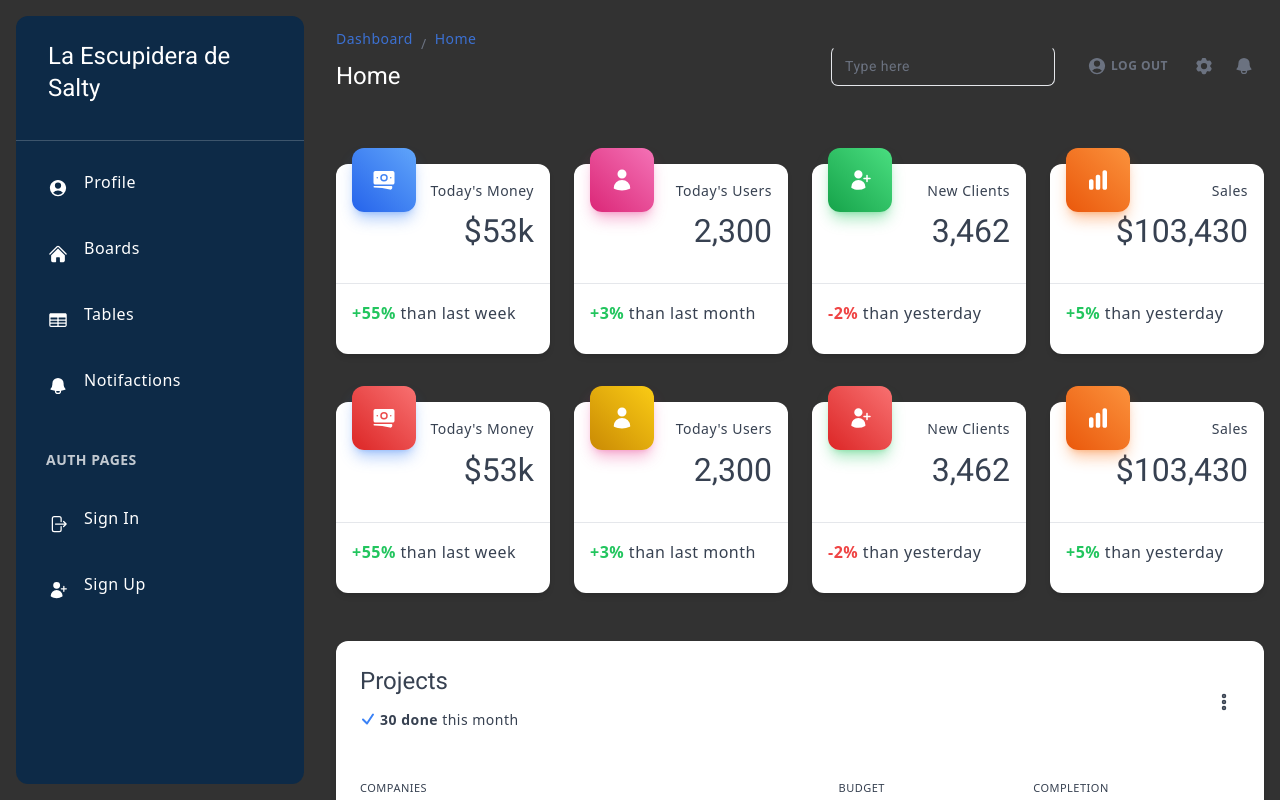
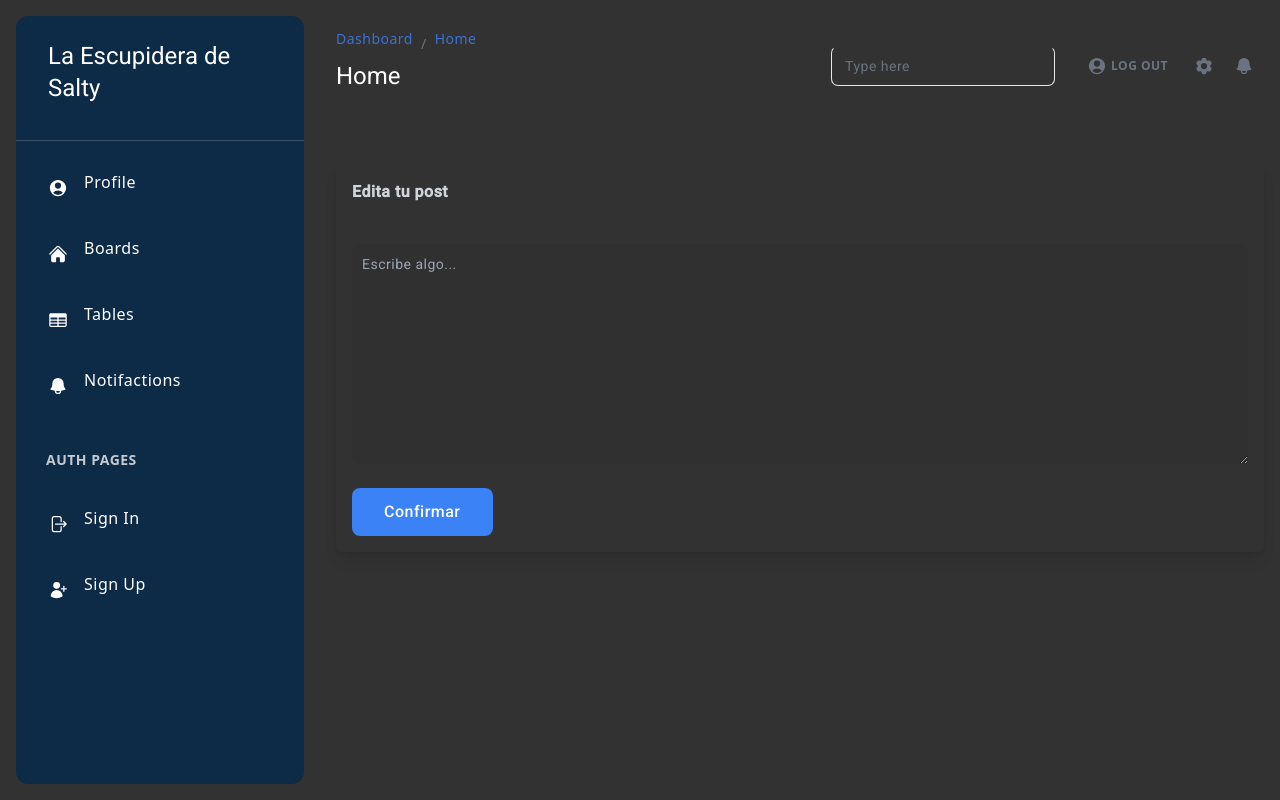
Before and after one commit to Firepants69/proyecto-angular, an Angular app: page /update-post in a window 1280 px wide. Before the commit this address led to /dashboard. Shown: the top 800 px of the page. Built offline with nearby package versions, Linux system fonts and the light colour scheme; sample sign-in values are in the browser's storage.

Commit message:
Fusionada main con los cambios en los boards

```diff
--- a/src/app/app.routes.ts
+++ b/src/app/app.routes.ts
@@ -7,6 +7,7 @@ import { RouterModule } from '@angular/router';
 import { MakePostComponent } from './make-post/make-post.component';
 import { ThradComponent } from './threads/thrad/thrad.component';
 import { EditProfileComponent } from './edit-profile/edit-profile.component';
+import { UpdatePostComponent } from './update-post/update-post.component';
 
 export const routes: Routes = [
     {
@@ -30,7 +31,7 @@ export const routes: Routes = [
             },
             {
                 path: '',
-                redirectTo: 'dashboard',
+                redirectTo: 'board',
                 pathMatch: 'full'
             },
             {
@@ -45,7 +46,11 @@ export const routes: Routes = [
                 canActivate: [authGuard]
 
             },
-
+            {
+                path: 'update-post',
+                component: UpdatePostComponent,
+                canActivate: [authGuard]
+            },
             {
                 path: 'make-post',
                 component: MakePostComponent,
@@ -66,6 +71,6 @@ export const routes: Routes = [
     },
     {
         path: '**',
-        redirectTo: 'dashboard'
+        redirectTo: 'board'
     }
 ];
--- a/src/app/board/board-list/board-list.component.html
+++ b/src/app/board/board-list/board-list.component.html
@@ -31,6 +31,25 @@
                   </svg>
                   <span>{{ post.Likes }}</span>
                 </button>
+                <button (click)="onEditBoard(post.boardId)"
+                      class="flex items-center justify-center p-2 text-white bg-transparent hover:bg-gray-700 rounded-lg">
+                <svg xmlns="http://www.w3.org/2000/svg"
+                    fill="none"
+                    viewBox="0 0 24 24"
+                    stroke-width="1.5"
+                    stroke="currentColor"
+                    class="w-6 h-6">
+                  <path stroke-linecap="round" stroke-linejoin="round"
+                        d="M16.862 3.487a2.25 2.25 0 013.182 3.182L7.431 19.283a4.5 4.5 0 01-1.691 1.064l-4.243 1.415 1.415-4.243a4.5 4.5 0 011.064-1.691L16.862 3.487z" />
+                </svg>
+              </button>
+              <button
+                (click)="onDeleteBoard(post.boardId)"
+                class="relative bottom-0 right-0 text-red-500 hover:text-red-700 p-2 rounded-lg transition-colors duration-200">
+                <svg xmlns="http://www.w3.org/2000/svg" fill="none" viewBox="0 0 24 24" stroke-width="1.5" stroke="currentColor" class="w-6 h-6">
+                  <path stroke-linecap="round" stroke-linejoin="round" d="M6 18L18 6M6 6l12 12" />
+                </svg>
+              </button>
 
           </div>
       </div>
--- a/src/app/board/board-list/board-list.component.ts
+++ b/src/app/board/board-list/board-list.component.ts
@@ -1,6 +1,6 @@
 import { Component, OnInit } from '@angular/core';
 import { CommonModule } from '@angular/common';
-import { RouterModule } from '@angular/router';//
+import { ActivatedRoute, Router, RouterModule } from '@angular/router';//
 import { BoardsService } from '../../core/services/boards.service';
 
 
@@ -14,11 +14,15 @@ import { BoardsService } from '../../core/services/boards.service';
 
 
 export class BoardListComponent implements OnInit{
-  constructor(public boardsService: BoardsService){
+  constructor(public boardsService: BoardsService, private route: ActivatedRoute, private router: Router){
 
   }
+  boardId: number | null = null;
+  userId: string | null = localStorage.getItem('userId');
+
   ngOnInit(): void {
-    this.getBoards();
+    this.getBoards(),
+    this.boardId = +this.route.snapshot.paramMap.get('id')!;
   }
 
 
@@ -58,5 +62,28 @@ export class BoardListComponent implements OnInit{
       });
     }
   }
+  onEditBoard(boardId: string): void {
+    // Guarda el ID del tablero en el localStorage para usarlo luego
+    localStorage.setItem('boardId', boardId);
+
+    // Redirige a la página de edición del tablero
+    this.router.navigate(['/update-post']);
+  }
+
+  onDeleteBoard(boardId: string): void {
+    if (confirm("¿Seguro que quieres eliminar este tablero?")) {
+      localStorage.setItem('boardId', boardId);
+      this.boardsService.deleteBoard().subscribe({
+        next: (response) => {
+          console.log('Tablero eliminado', response);
+          this.getBoards()
+        },
+        error: (error) => {
+          console.error('Error al eliminar el tablero', error)
+        }
+      })
+
+    }
+  }
 
 }
--- a/src/app/core/services/boards.service.ts
+++ b/src/app/core/services/boards.service.ts
@@ -1,6 +1,7 @@
 import { HttpClient, HttpHeaders } from '@angular/common/http';
 import { Injectable } from '@angular/core';
 import { baseUrl } from '../../../baseUrl';
+import { Observable } from 'rxjs';
 
 interface Post {
   Usuario: string;
@@ -8,7 +9,7 @@ interface Post {
   Likes: number;
   Comentarios: number;
   isLiked : string;
-  boardId: number;
+  boardId: string;
   accountImage: string;
 }
 
@@ -80,4 +81,32 @@ export class BoardsService {
 
     return this.http.get<any>(`${this.POST_URL}/${boardId}`, { headers});
    }
+
+   editBoard(updatedBoard: { content: string }): Observable<Post> {
+    const token = localStorage.getItem('authToken');
+    const headers = new HttpHeaders({
+      Authorization: `Bearer ${token}`
+    });
+    const boardId = localStorage.getItem('boardId');
+
+    if (!boardId) {
+      console.error('No boardId found in localStorage');
+    }
+    const url = `${this.POST_URL}/${boardId}`;
+    return this.http.put<Post>(url, updatedBoard, { headers })
+   }
+
+   deleteBoard() {
+    const token = localStorage.getItem('authToken');
+    const headers = new HttpHeaders({
+      Authorization: `Bearer ${token}`
+    });
+    const boardId = localStorage.getItem('boardId');
+
+    if (!boardId) {
+      console.error('No boardId found in localStorage');
+    }
+    const url = `${this.POST_URL}/${boardId}`;
+    return this.http.delete<any>(url, { headers })
+   }
 }
--- /dev/null
+++ b/src/app/update-post/update-post.component.html
@@ -0,0 +1,26 @@
+<div class="main-container h-full bg-transparent">
+    <main class="make-post-card p-4 rounded-lg shadow-lg bg-[404040]">
+        <header class="encabezado text-xlg font-bold mb-4 text-gray-300">
+            Edita tu post
+        </header>
+        <br>
+        <form (ngSubmit)="editBoard()">
+            <textarea
+                name="texto_post"
+                id="texto_post"
+                rows="10"
+                [(ngModel)]="updatedBoardContent"
+                class="block p-2.5 w-full text-sm bg-[#303030] rounded-lg text-gray-100"
+                placeholder="Escribe algo...">
+            </textarea>
+            <br>
+            <a routerLink="/board">
+                <button
+                type="submit"
+                class="to-post relative bottom-0 right-0 bg-blue-500 hover:bg-blue-600 text-white font-medium rounded-lg text-base px-8 py-3">
+                Confirmar
+            </button>
+            </a>
+        </form>
+    </main>
+</div>
--- /dev/null
+++ b/src/app/update-post/update-post.component.ts
@@ -0,0 +1,37 @@
+import { Component } from '@angular/core';
+import { BoardsService } from '../core/services/boards.service';
+import { ActivatedRoute, Router } from '@angular/router';
+import { CommonModule } from '@angular/common';
+import { FormsModule } from '@angular/forms';
+
+@Component({
+  selector: 'app-update-post',
+  standalone: true,
+  imports: [CommonModule, FormsModule],
+  templateUrl: './update-post.component.html',
+  styleUrl: './update-post.component.css'
+})
+export class UpdatePostComponent {
+  constructor(public boardsService: BoardsService, private router: Router) {}
+
+  updatedBoardContent: string = '';
+  boardId: number | null = null;
+  userId: string | null = localStorage.getItem('userId');
+
+  editBoard(): void {
+    const updatedBoard = {
+      content: this.updatedBoardContent
+    };
+
+    this.boardsService.editBoard(updatedBoard).subscribe({
+      next: (response) => {
+        console.log('Tablero actualizado', response);
+        this.router.navigate(["/board-list"])
+      },
+      error: (error) => {
+        console.error('Error al actualizar el tablero', error);
+      }
+    });
+  }
+
+}
```
Also changed, not shown: src/app/update-post/update-post.component.css (added), 1 other file (tests, documents, lock files or other folders). Lines whose indentation alone changed are shown as unchanged.
